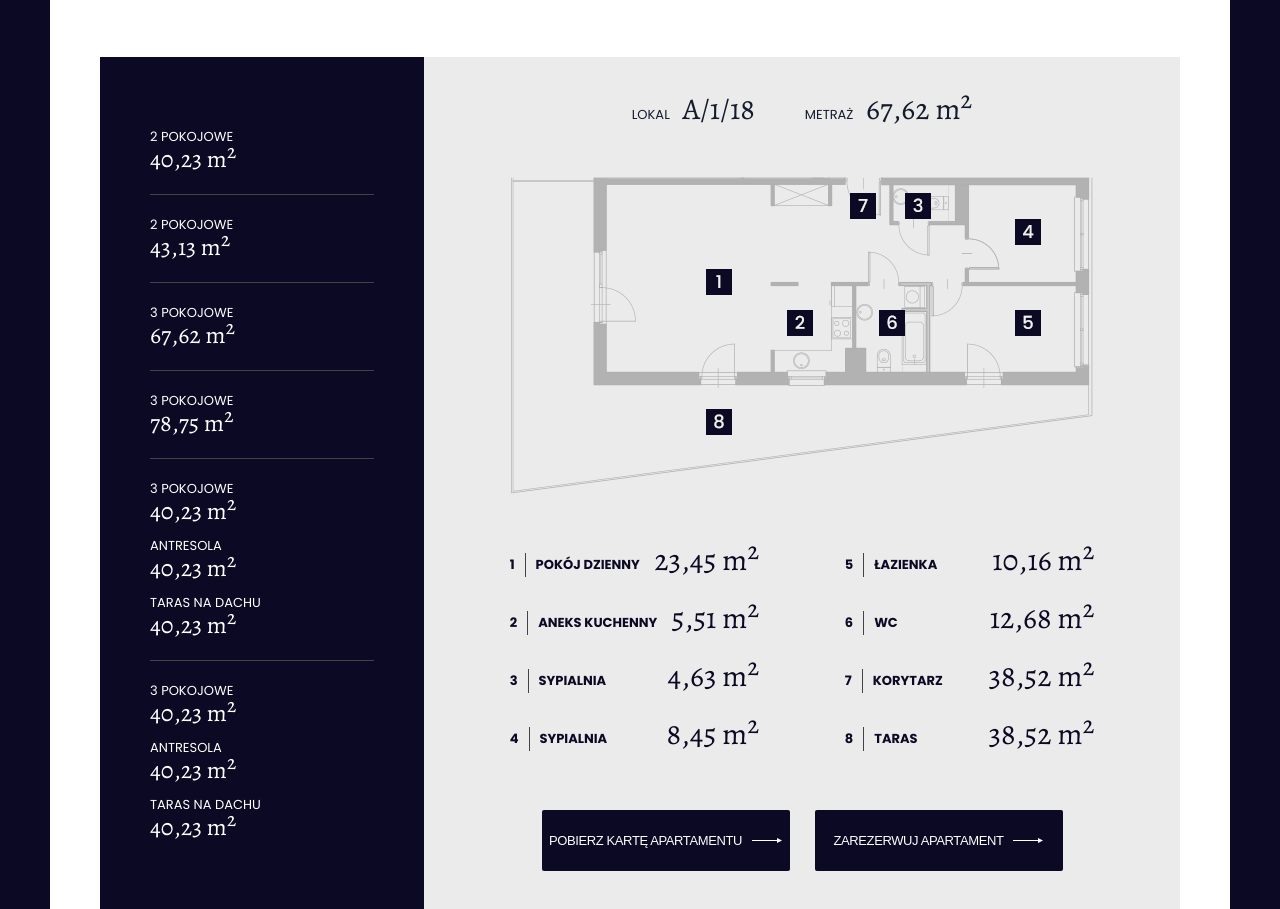
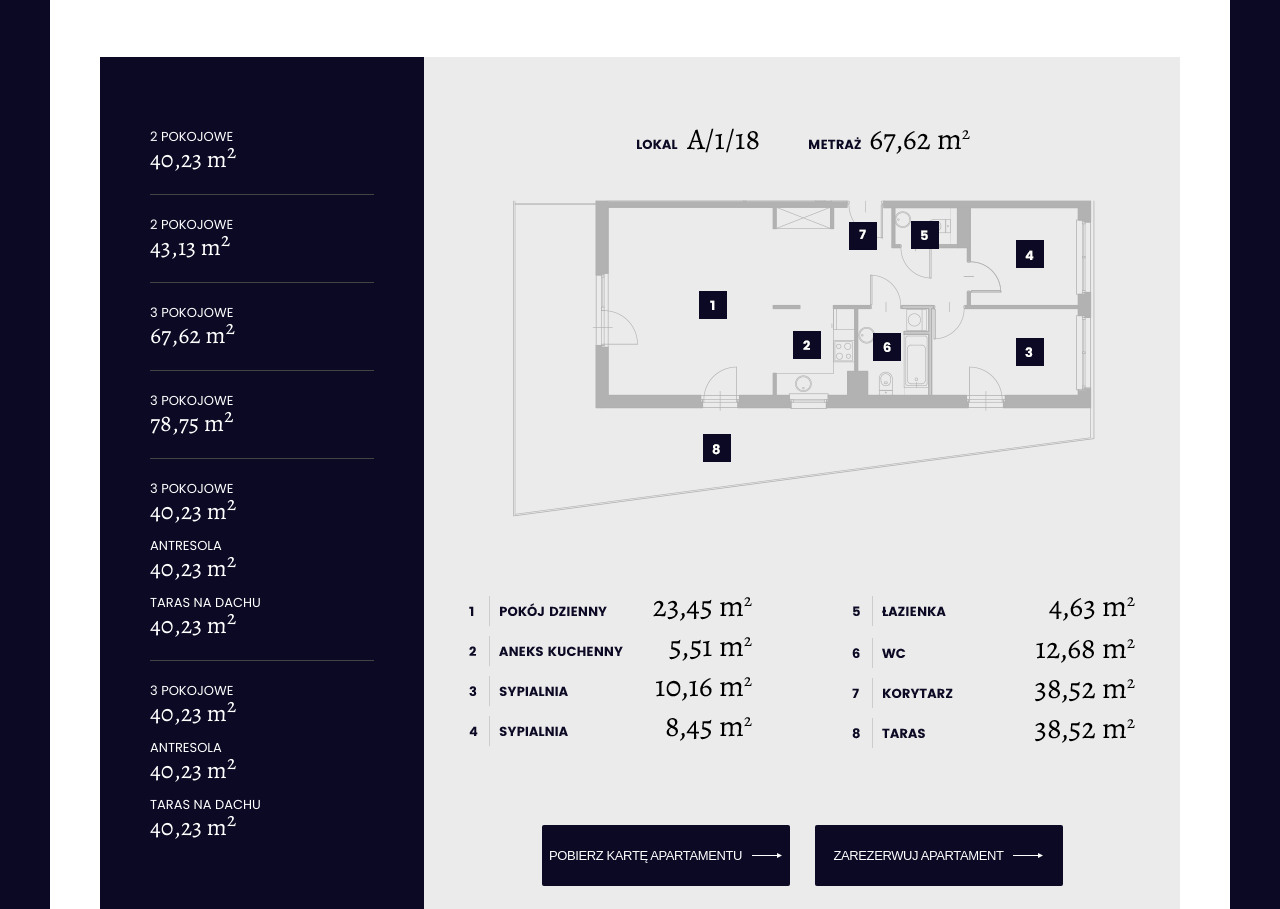
Before and after one commit to k-son/Lake-House-Zegrze, a website: page index.html in a window 1280 px wide. Shown: the part 4309-5218 px from the top of the page. Drawn offline with nearby package versions, Linux system fonts and the light colour scheme; files that its build step writes are made by us from their sources.

Commit message:
Some tweaks

```diff
--- a/index.html
+++ b/index.html
@@ -15,7 +15,7 @@
 <body>
   <!-- NAVIGATION -->
   <div class="navbar">
-    <img src="images/hamburger.png" alt="menu" class="nav__hamburger" id="hamburgerIcon">
+    <img role="button" src="images/hamburger.png" alt="menu" class="nav__hamburger" id="hamburgerIcon">
     <nav class="nav">
       <ul class="nav__list">
         <li class="nav__item"><a href="#lokalizacja" class="nav__link">lokalizacja</a></li>
@@ -204,6 +204,8 @@
           </div>
         </div>
         <div class="apartments__content__plan">
+          <img src="images/schematy/a_1_18.png" alt="plan apartamentu" class="apartments__content__plan__scheme">
+          <!--
           <div class="apartments__content__plan__lokal">
             <p class="apartments__content__plan__lokal__para">
               <span class="apartments__content__plan__lokal__span--1">lokal</span>
@@ -295,6 +297,7 @@
               </div>
             </div>
           </div>
+        -->
           <div class="apartments__content__plan__buttons">
             <button class="apartments__content__plan__buttons__button">pobierz kartę apartamentu <img src="images/arrow-right.png" alt="strzałka w prawo" class="investment__content__buttons__button__link__icon"></button>
             <button class="apartments__content__plan__buttons__button">zarezerwuj apartament <img src="images/arrow-right.png" alt="strzałka w prawo" class="investment__content__buttons__button__link__icon"></button>
--- a/js/scripts.js
+++ b/js/scripts.js
@@ -17,8 +17,10 @@ function closeModalMenu() {
 
 closeIcon.addEventListener('click', closeModalMenu);
 
+function modalMenuLinksAction() {
 let i = 0;
 while (i < modalMenuLinks.length) {
   modalMenuLinks[i].addEventListener('click', closeModalMenu);
   i++;
-}
+}}
+modalMenuLinksAction();
--- a/scss/_layout.scss
+++ b/scss/_layout.scss
@@ -775,6 +775,14 @@
         grid-row: 3 / 4;
       }
 
+      &__scheme {
+        display: block;
+        width: 100%;
+        max-width: 750px;
+        height: auto;
+        margin: 0 auto;
+      }
+/*
       &__lokal  {
         display: flex;
         flex-direction: row;
@@ -937,7 +945,7 @@
           }
         }
       }
-
+*/
       &__buttons {
         display: flex;
         flex-direction: row;
```
Also changed, not shown: images/schematy/a_1_18.png (added).
